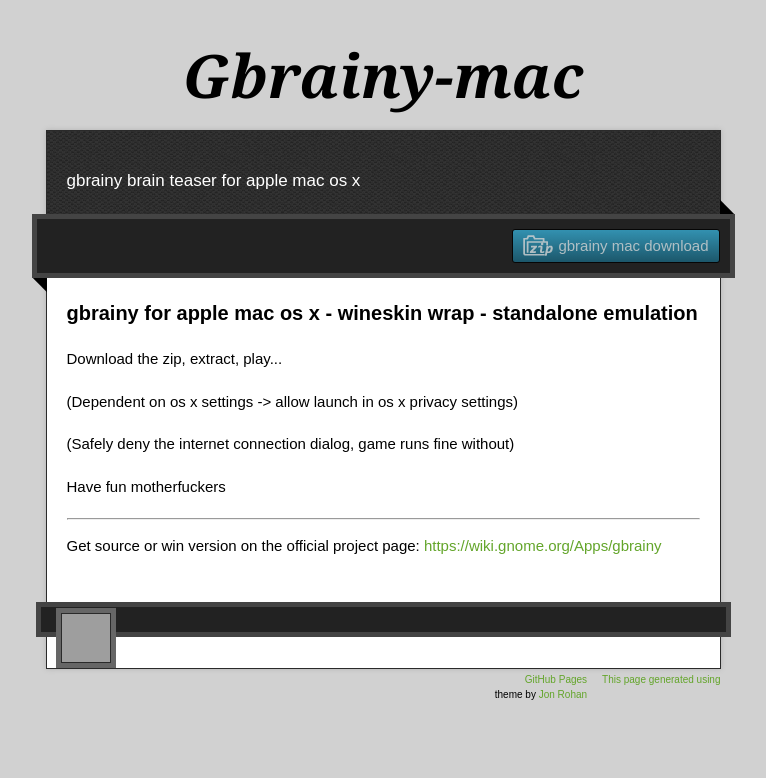
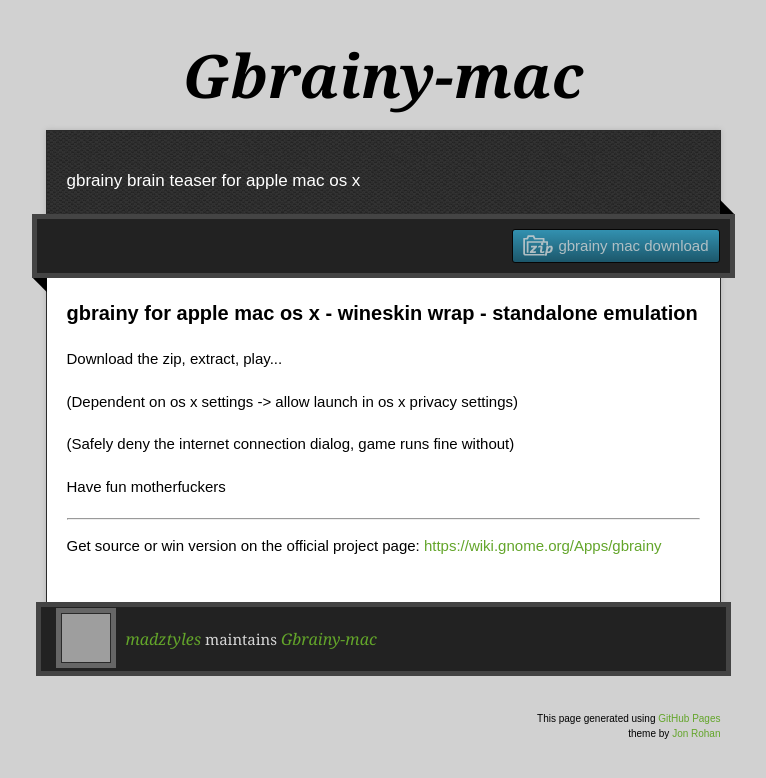
Before and after one commit to joerdrenbjuerzt/gbrainy-mac, a plain HTML site: page index.html in a window 1280 px wide. Shown: the whole page, without its empty margins (257-1023 px from the left). Drawn offline with nearby package versions, Linux system fonts and the light colour scheme; grey boxes are pictures that could not be loaded.

Commit message:
Update index.html

```diff
--- a/index.html
+++ b/index.html
@@ -54,7 +54,7 @@
     </div>
     <footer>
       <div class="owner">
-      <p><a href="http://madztyles.github.io/gbrainy-mac/" class="avatar"><img src="https://avatars1.githubusercontent.com/u/17183352?v=3&amp;s=60" width="48" height="48"></a> <a madztyles maintains gbrainy-mac</a></p>
+      <p><a href="https://github.com/madztyles" class="avatar"><img src="https://avatars1.githubusercontent.com/u/17183352?v=3&amp;s=60" width="48" height="48"></a> <a href="https://github.com/madztyles">madztyles</a> maintains <a href="https://github.com/madztyles/gbrainy-mac">Gbrainy-mac</a></p>
 
 
       </div>
```
